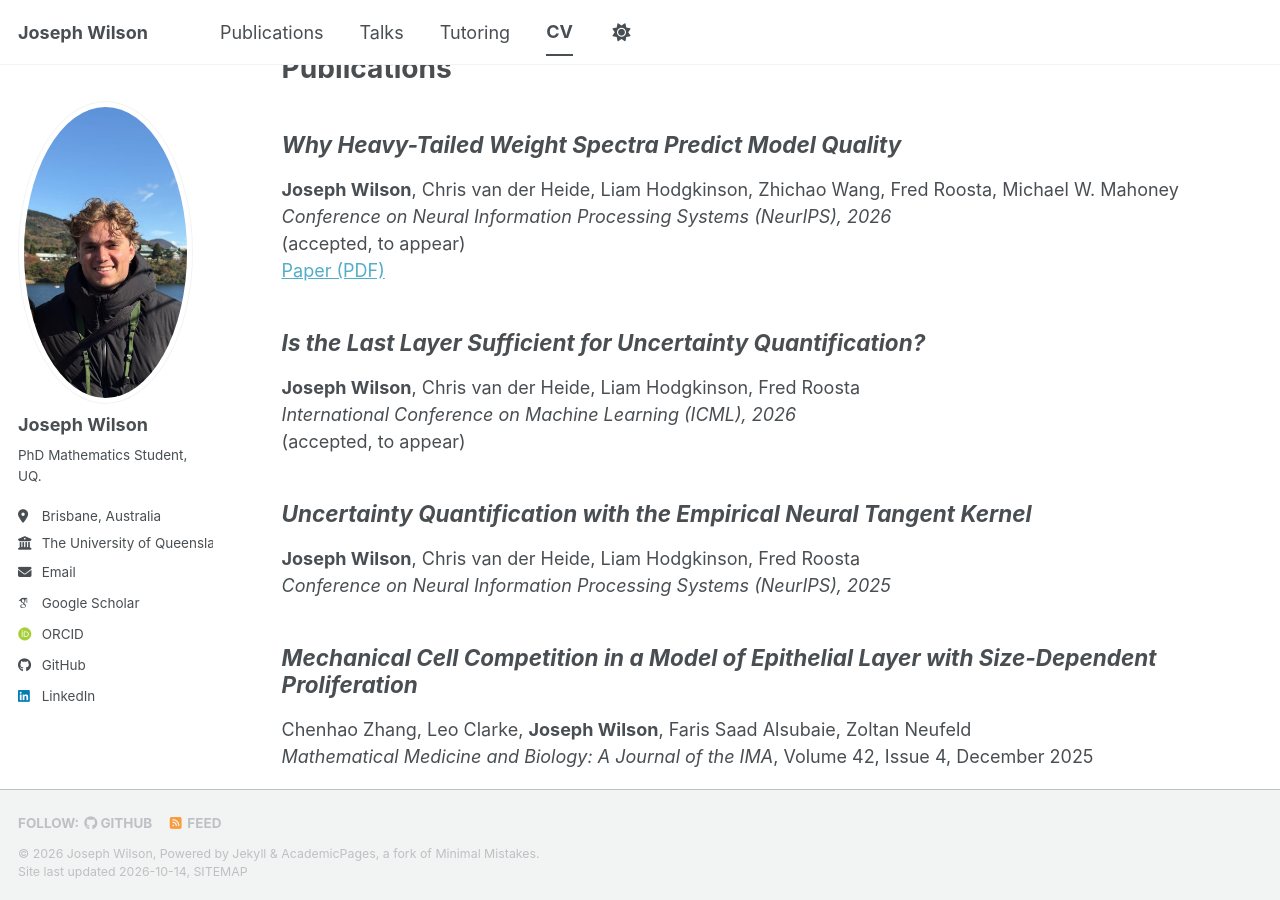
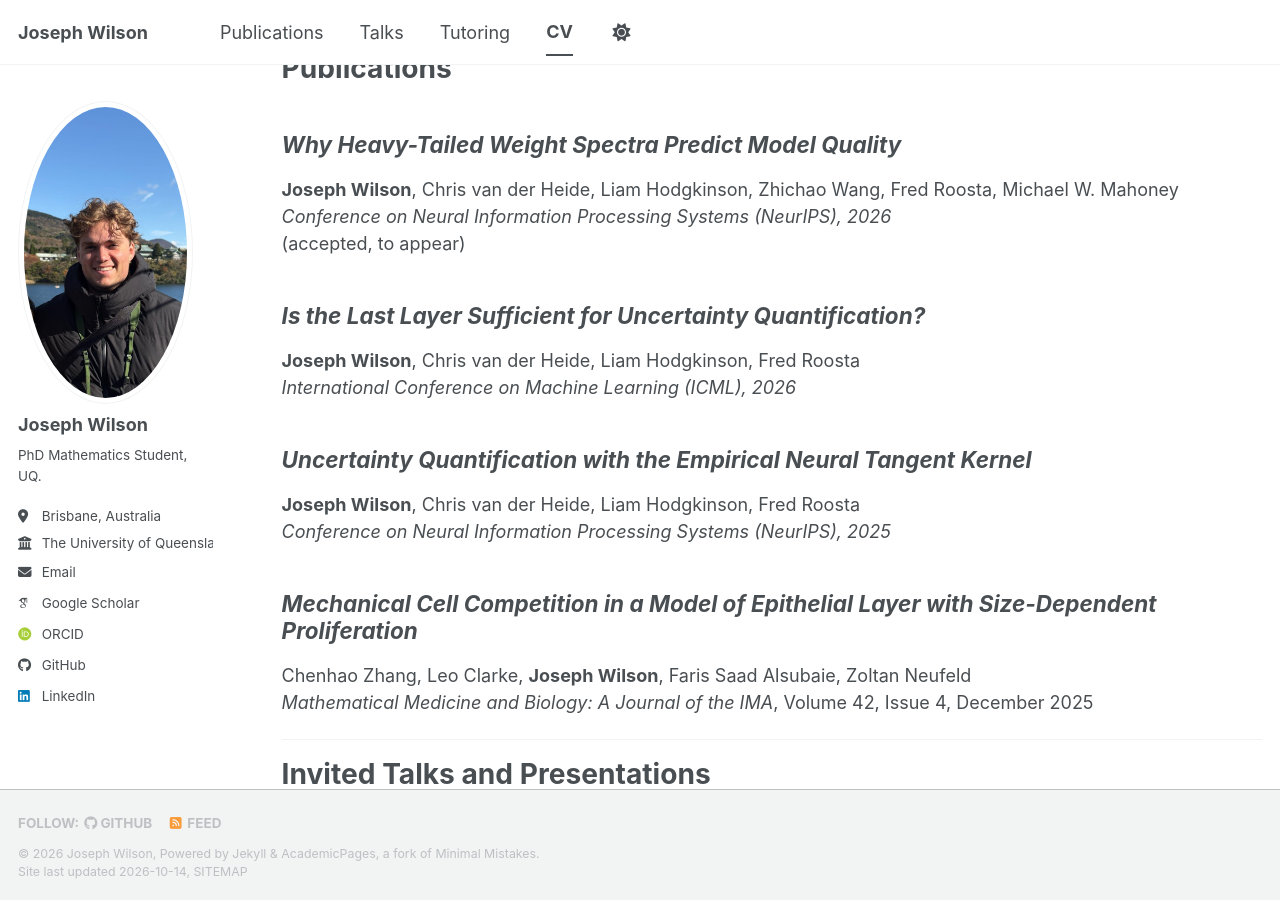
Before and after one commit to josephwilsonmaths/josephwilsonmaths.github.io, a Jekyll site: the page built from _pages/cv.md, in a window 1280 px wide and 900 px high, scrolled down 1164 px. Built offline with Jekyll 4.4.1, drawn with Linux system fonts in a browser that asks for light colours; some web fonts are replaced; a script bundle is joined from its source files by our own code; library files that are not in the unit come from our copies.

Commit message:
Remove CV paper link and outdated ICML acceptance note

```diff
--- a/_pages/cv.md
+++ b/_pages/cv.md
@@ -48,12 +48,10 @@ I am a PhD student in Mathematics at The University of Queensland, researching t
 **Joseph Wilson**, Chris van der Heide, Liam Hodgkinson, Zhichao Wang, Fred Roosta, Michael W. Mahoney<br>
 *Conference on Neural Information Processing Systems (NeurIPS), 2026*<br>
 (accepted, to appear)<br>
-[Paper (PDF)](https://arxiv.org/pdf/2610.13123)
 
 ## *Is the Last Layer Sufficient for Uncertainty Quantification?*
 **Joseph Wilson**, Chris van der Heide, Liam Hodgkinson, Fred Roosta
 *International Conference on Machine Learning (ICML), 2026*
-(accepted, to appear)
 
 ## *Uncertainty Quantification with the Empirical Neural Tangent Kernel*
 **Joseph Wilson**, Chris van der Heide, Liam Hodgkinson, Fred Roosta
```
